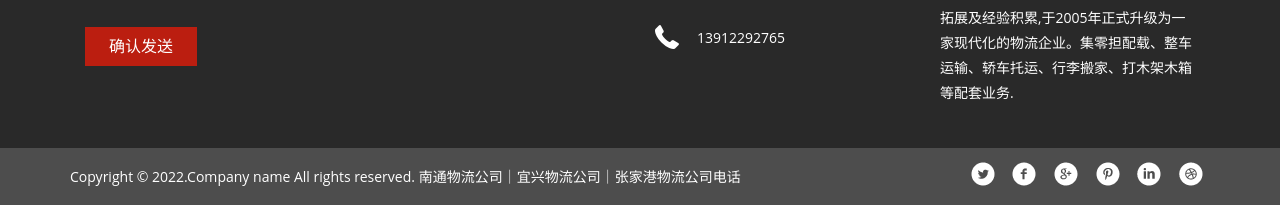
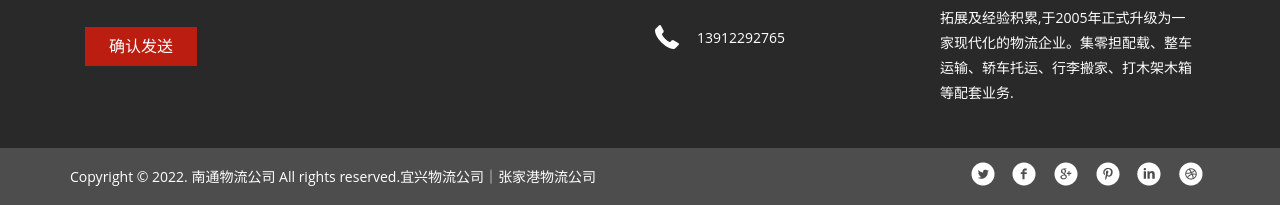
Before and after one commit to zxcwuliu/tongyuewl, a plain HTML site: page index.html in a window 1280 px wide. Shown: the part 3136-3341 px from the top of the page. Drawn offline with Linux system fonts and the light colour scheme; a web font is replaced by a local one.

Commit message:
Update index.html

```diff
--- a/index.html
+++ b/index.html
@@ -299,7 +299,7 @@
 		<!-- container -->
 		<div class="container">
 			<div class="copyright-left wow fadeInLeft animated" data-wow-delay="0.4s" style="visibility: visible; -webkit-animation-delay: 0.4s;">
-				<p>Copyright &copy; 2022.Company name All rights reserved.<a target="_blank" href="http://www.tongyuewl.com"> 南通物流公司｜</a><a target="_blank" href="https://yixing.tongyuewl.com">宜兴物流公司｜</a><a target="_blank" href="https://zjg.tongyuewl.com">张家港物流公司电话</a></p>
+				<p>Copyright &copy; 2022.<a target="_blank" href="http://www.tongyuewl.com"> 南通物流公司</a> All rights reserved.<a target="_blank" href="https://yixing.tongyuewl.com">宜兴物流公司｜</a><a target="_blank" href="https://zjg.tongyuewl.com">张家港物流公司</a></p>
 			</div>
 			<div class="copyright-right wow fadeInRight animated" data-wow-delay="0.4s" style="visibility: visible; -webkit-animation-delay: 0.4s;">
 				<ul>
```
